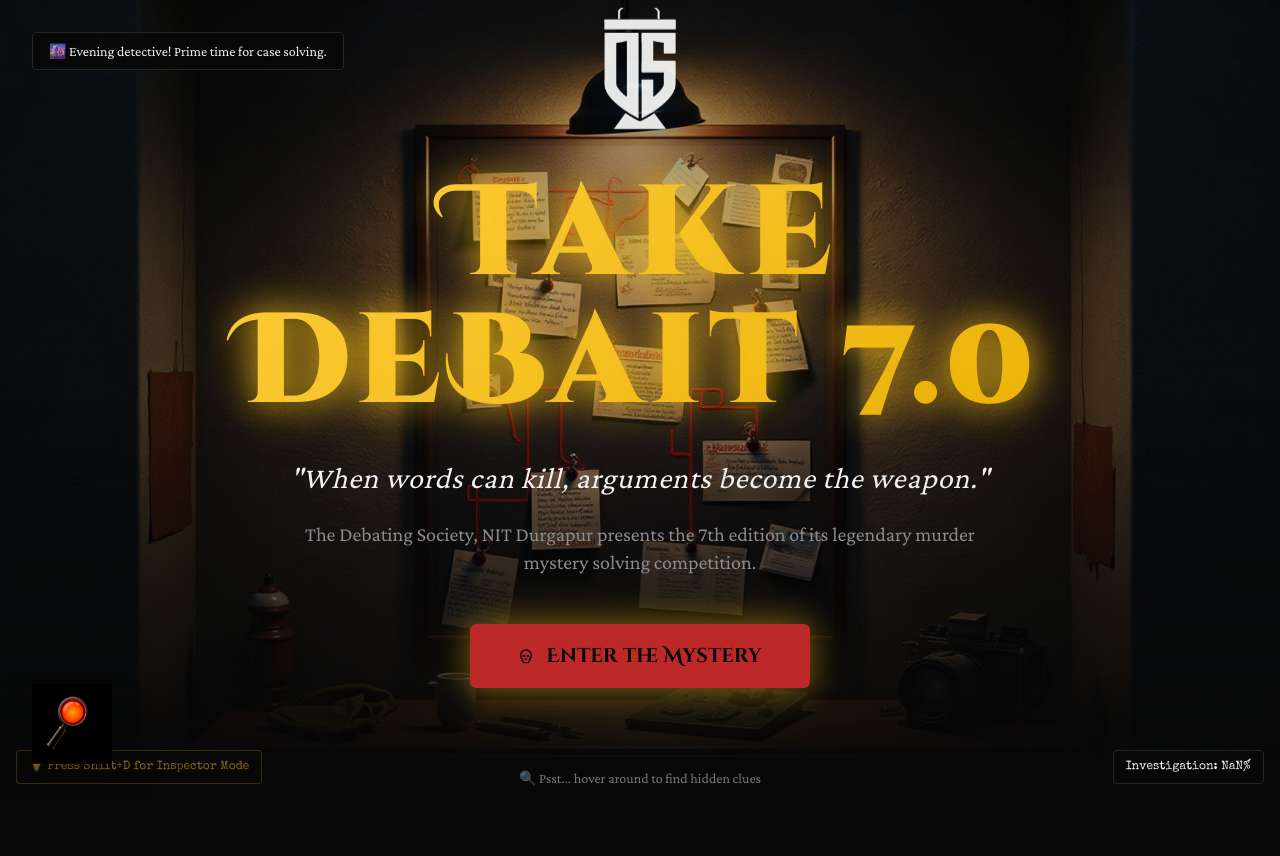
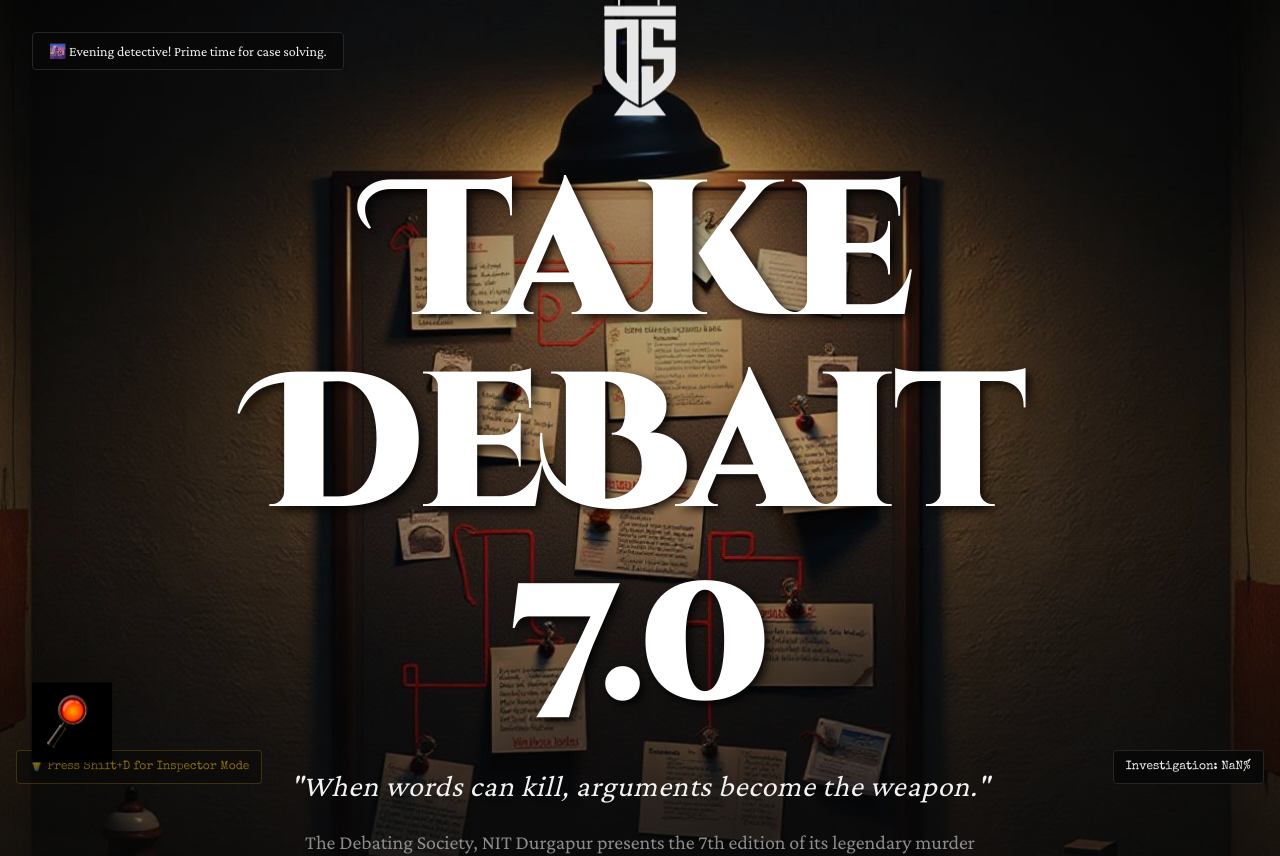
Before and after one commit to SarthakVats9/de-bait-noir, a React (Vite) app: page / in a window 1280 px wide. Shown: the top 856 px of the page. Built offline with nearby package versions, Linux system fonts and the light colour scheme; the HTML template or start-up script is replaced by a standard one.

Commit message:
Refactor heading styles

```diff
--- a/src/components/Hero.tsx
+++ b/src/components/Hero.tsx
@@ -86,12 +86,10 @@ export const Hero = () => {
         </div>
 
         <h1
-          className="font-cinzel text-6xl md:text-9xl font-black mb-8 text-glow-gold tracking-wider"
+          className="font-cinzel text-7xl md:text-[10rem] lg:text-[12rem] font-black mb-8 tracking-tight leading-none text-white"
           style={{
-            background: 'linear-gradient(135deg, hsl(45 100% 65%), hsl(45 100% 45%))',
-            WebkitBackgroundClip: 'text',
-            WebkitTextFillColor: 'transparent',
-            filter: 'drop-shadow(0 0 20px hsl(45 100% 55% / 0.5))'
+            textShadow: '4px 4px 8px rgba(0,0,0,0.8)',
+            letterSpacing: '-0.02em'
           }}
         >
           Take DeBait 7.0
```
